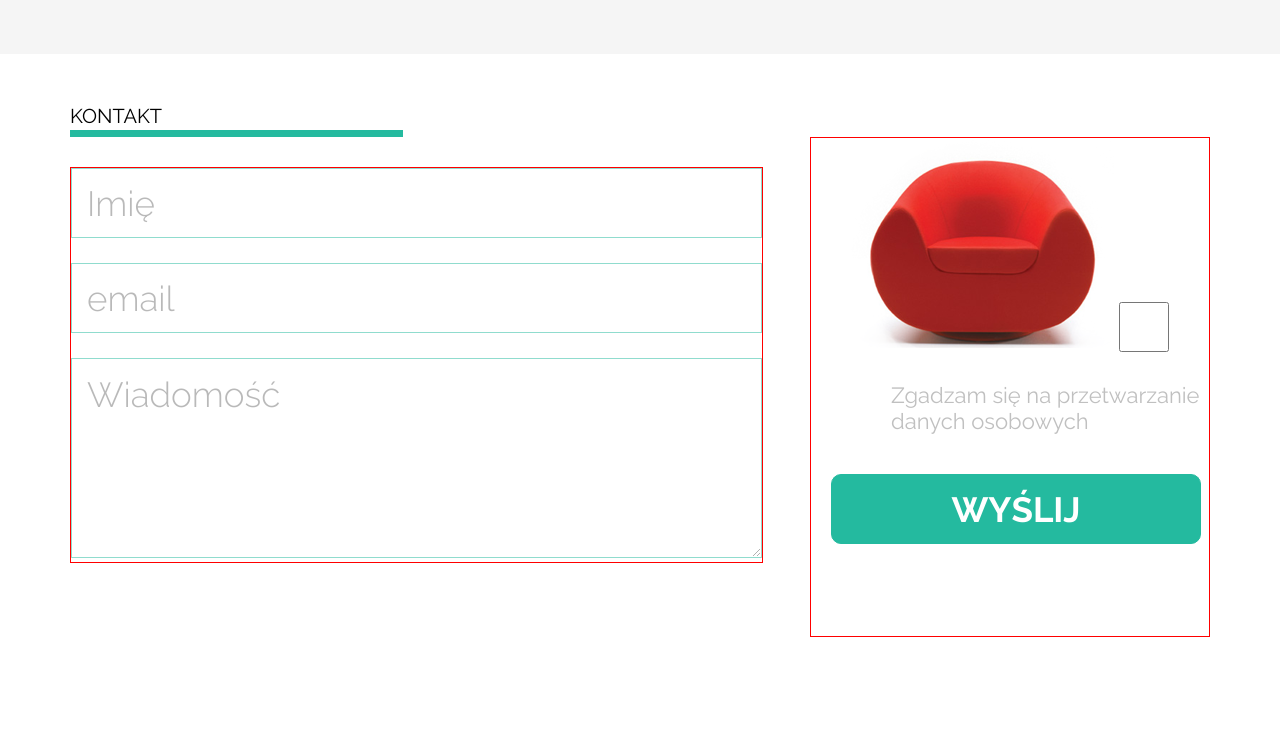
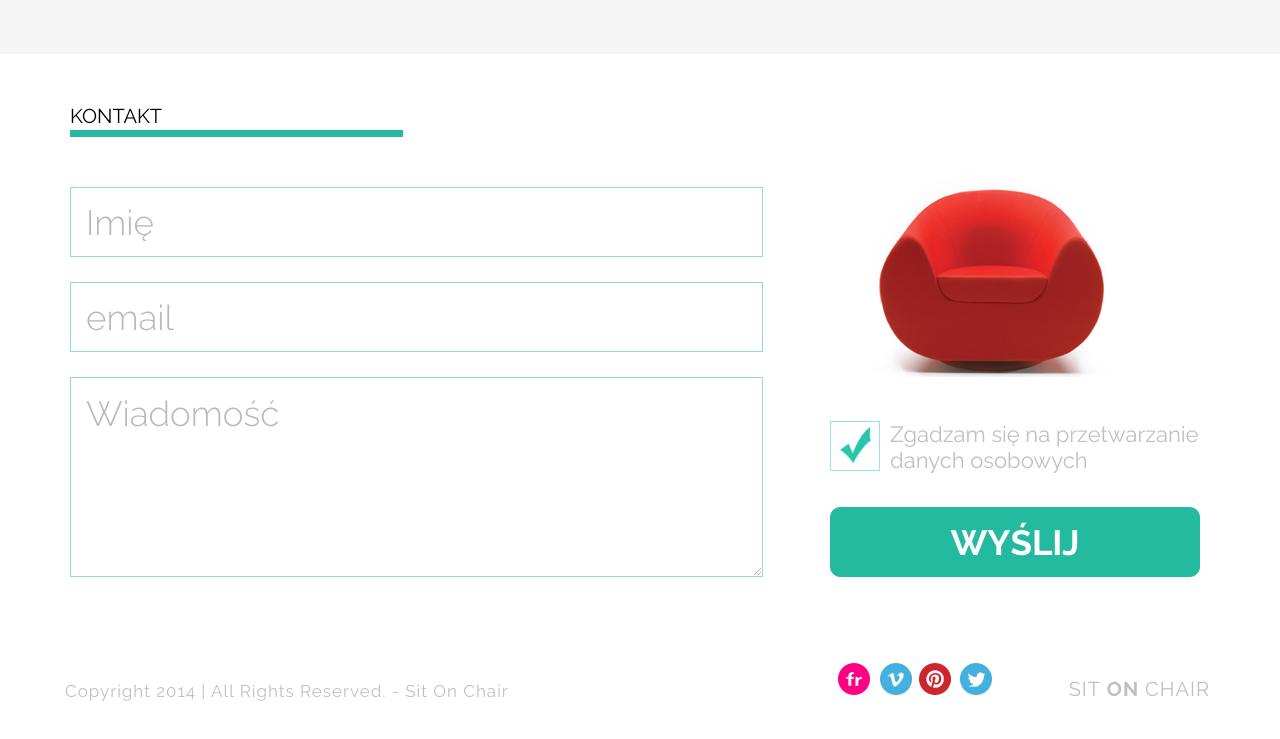
Before and after one commit to Strelicja/SitOnChair, a plain HTML site: page index.html in a window 1280 px wide. Shown: the part 1542-2281 px from the top of the page. Before the commit the page ends 2179 px from the top, so only its background shows below. Drawn offline with Linux system fonts and the light colour scheme.

Commit message:
całość

```diff
--- a/css/style.css
+++ b/css/style.css
@@ -440,35 +440,35 @@ article {
 }
 
 .red_chair {
-  border: 1px solid red;
   margin-right: 60px;
-  margin-top: -30px;
+  margin-top: -20px;
   width: 400px;
-  height: 500px;
   float: right;
   display: inline-block;
 }
 .red_chair img {
-  padding-left: 40px;
+  padding-left: 50px;
 }
-[type="checkbox"]  {
-  border: 1px solid #24BA9f;
+.checkbox img {
+  padding: 5px;
   width: 50px;
   height: 50px;
-  padding-top: -30px;
-  display: inline-block;
+  border: 1px solid #90EAD9;
+  float: left;
+  margin-right: 10px;
+}
 
-
-}
 .checkbox {
   font-size: 22px;
   color: silver;
-  margin-top: 30px;
-  margin-bottom: 40px;
-  margin-left: 80px;
-
+  margin-top: 40px;
+  margin-bottom: 34px;
+  margin-left: 20px;
+  position: relative;
 }
-
+[value="zgoda"] {
+  display: none;
+}
 [type="submit"] {
   width: 370px;
   height: 70px;
@@ -480,15 +480,12 @@ article {
   font-family: Raleway, sans-serif;
   font-weight: 600;
   margin-left: 20px;
-
 }
 
 form {
   margin-left: 60px;
-  margin-top: -50px;
+  margin-top: -30px;
   width: 55%;
-  border: 1px solid red;
-
 }
 
 form input {
@@ -513,5 +510,37 @@ textarea {
   font-size: 35px;
   font-weight: lighter;
   font-family: Raleway, sans-serif;
+}
+
+/*FOOTER*/
+footer {
+  height: 130px;
+}
+.rights {
+  margin-left: 55px;
+  margin-top: 80px;
+  color: silver;
+  font-size: 17px;
+  letter-spacing: 1px;
+  float: left;
 
 }
+.logos {
+  float: right;
+  margin-top: 60px;
+  margin-right: 60px;
+  color: silver;
+  font-size: 17px;
+  letter-spacing: 1px;
+
+}
+.logos a:last-child {
+  margin-left: 70px;
+  font-size: 20px;
+  letter-spacing: 1px;
+  color: silver;
+  text-decoration: none;
+}
+.logos  span {
+  color: silver;
+}
--- a/index.html
+++ b/index.html
@@ -160,11 +160,10 @@
   <div class="form_box">
     <div class="red_chair">
       <img src="images/red_chair.png" title="image"/>
-
-        <input type="checkbox" name="nazwa" value="zgoda" id="agree" />
         <div class="checkbox">
-        <label for="agree">Zgadzam się na przetwarzanie <br /> danych osobowych</label>
-    </div>
+          <input type="checkbox" name="nazwa" value="zgoda" id="agree"><img src="images/form_ok.jpg" title="image"/>
+          <label for="agree">Zgadzam się na przetwarzanie <br /> danych osobowych</label>
+        </div>
       <input type="submit" value="WYŚLIJ">
     </div>
     <form>
@@ -173,12 +172,16 @@
       <textarea name="message" placeholder="Wiadomość"></textarea>
     </form>
   </div>
-
-
-
 </section>
-<footer></footer>
-
-
+<footer class="container">
+  <div class="rights">Copyright 2014 | All Rights Reserved. - Sit On Chair</div>
+  <div class="logos">
+    <a href="#" title="flickr"><img src="images/flickr.png" title="flickr"/></a>
+    <a href="#" title="vimeo"><img src="images/vimeo.png" title="vimeo"/></a>
+    <a href="#" title="pinterest"><img src="images/pinterest.png" title="pinterest"/></a>
+    <a href="#" title="twitter"><img src="images/twitter.png" title="twitter"/></a>
+    <a href="#" title="logo">SIT<span> ON </span>CHAIR</a>
+  </div>
+</footer>
 </body>
 </html>
```
